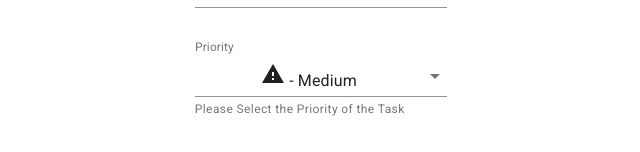
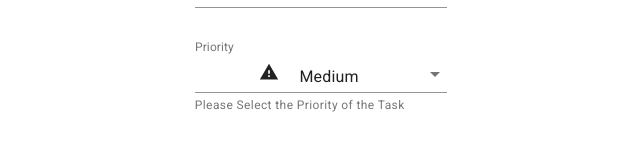
Before and after one commit to ioanzicu/tremendous-todo-app, a React (Create React App) app: page / in a window 1280 px wide. Both pictures are taken after a click on the button "ADD A NEW TASK". Shown: the part 133-285 px from the top of the page, without its empty margins (319-959 px from the left). Built offline with nearby package versions, Linux system fonts and the light colour scheme.

Commit message:
fix icons fize in the form component

```diff
--- a/src/Form.tsx
+++ b/src/Form.tsx
@@ -127,7 +127,7 @@ export default function Form({ showForm, setShowForm }: IForm) {
                 >
                     {priorityValues.map((option) => (
                         <MenuItem key={option.value} value={option.value}>
-                            <option.label /> - {getKeyByValue(priority, option.value)}
+                            <option.label fontSize="small" style={{ paddingRight: '1rem' }} /> {getKeyByValue(priority, option.value)}
                         </MenuItem>
                     ))}
                 </TextField>
```
